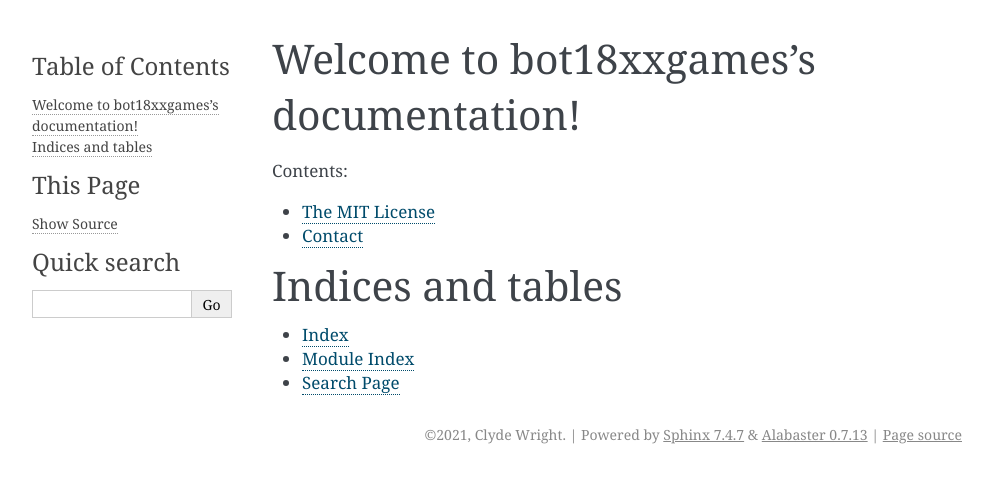
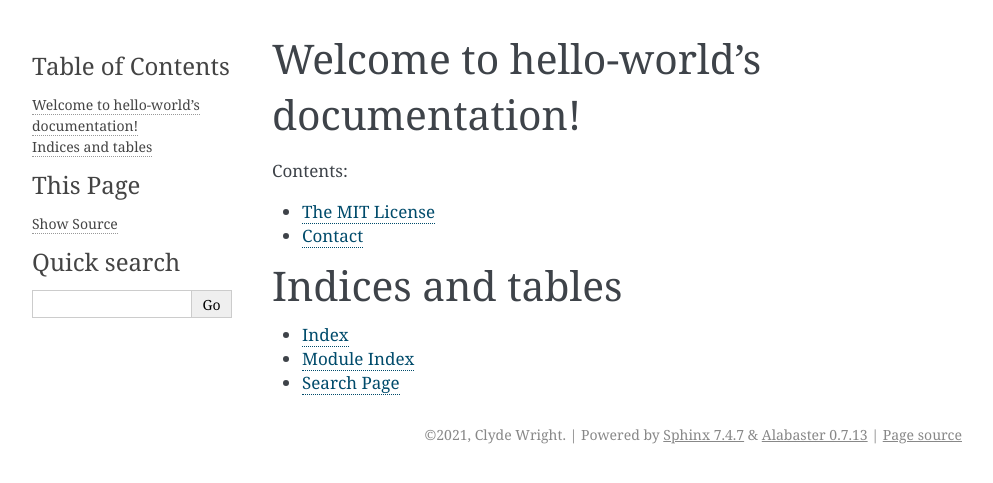
Before and after one commit to clydeiii/hello-world, a Sphinx documentation site: the page built from docs/source/index.rst, in a window 1280 px wide. Shown: the top 483 px of the page, without its empty margins (148-1141 px from the left). Built offline with Sphinx 7.4.7, drawn with Linux system fonts in a browser that asks for light colours; pages that are not in the unit, such as notebooks, are missing from menus.

```diff
--- a/docs/source/index.rst
+++ b/docs/source/index.rst
@@ -1,9 +1,9 @@
-.. bot18xxgames documentation master file, created by
+.. hello-world documentation master file, created by
    sphinx-quickstart on Fri Feb 19 14:08:56 2021.
    You can adapt this file completely to your liking, but it should at least
    contain the root `toctree` directive.
 
-Welcome to bot18xxgames's documentation!
+Welcome to hello-world's documentation!
 ========================================
 
 .. toctree::
--- a/docs/source/license.rst
+++ b/docs/source/license.rst
@@ -11,4 +11,4 @@ THE SOFTWARE IS PROVIDED "AS IS", WITHOUT WARRANTY OF ANY KIND, EXPRESS OR IMPLI
 
 Contact
 =======
-Please email clydeiii+discordbot@gmail.com with questions.
+Please email clydeiii+github@gmail.com with questions.
```
